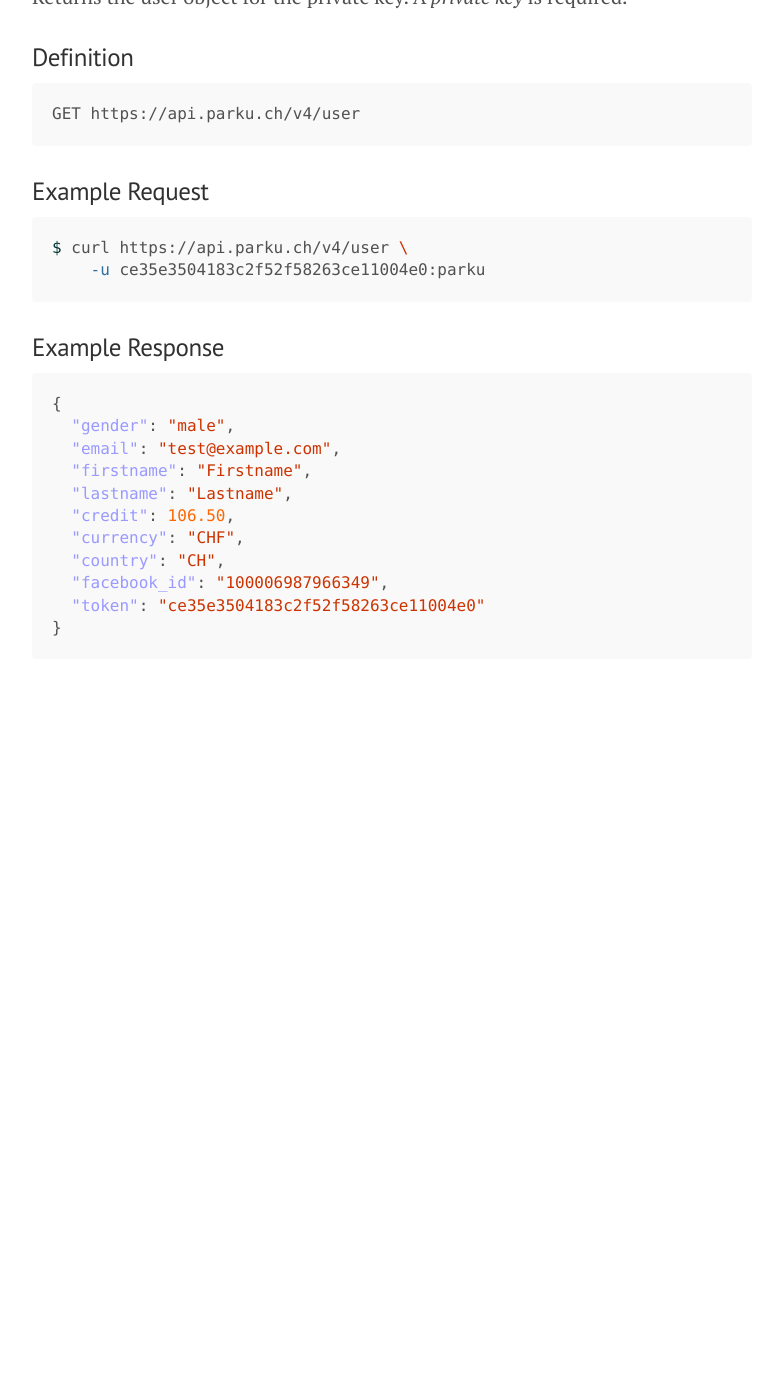
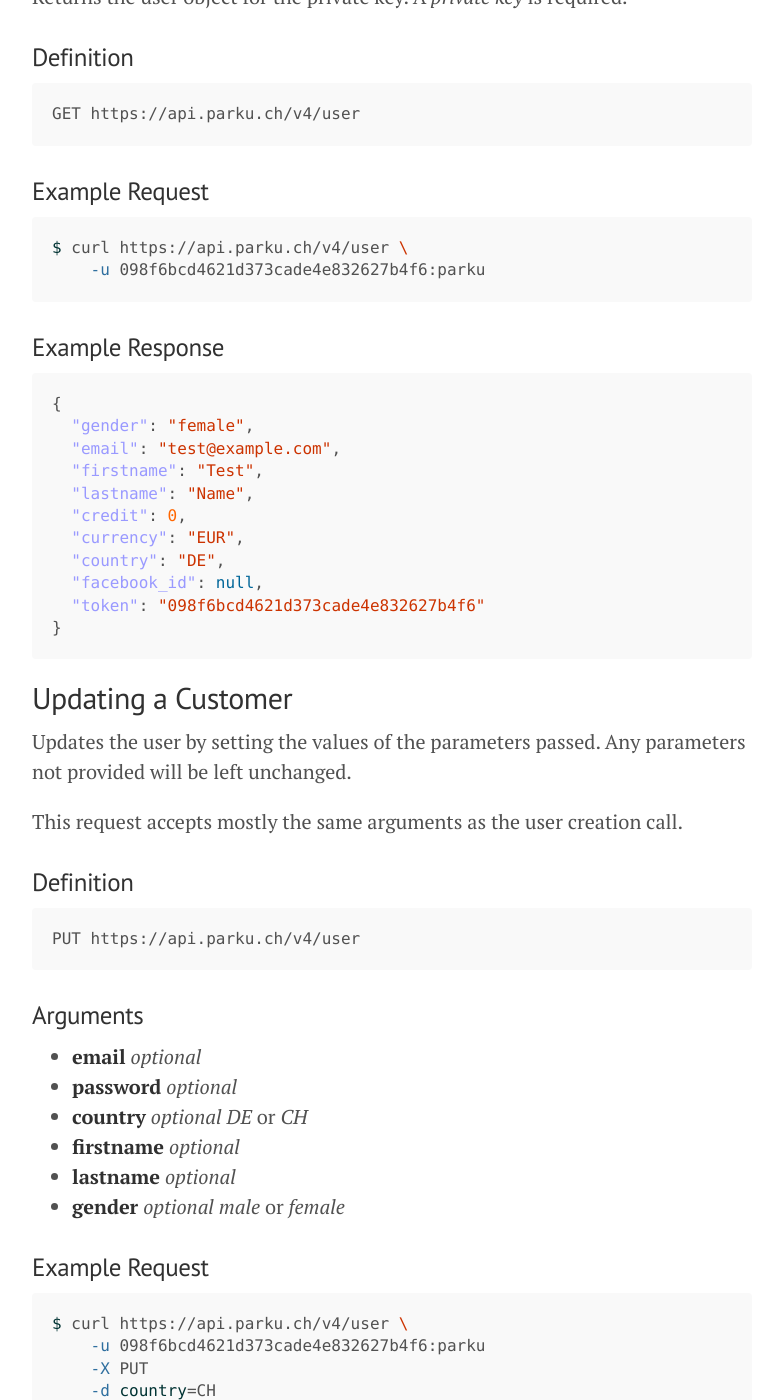
Before and after one commit to parku/docs, a Jekyll site: the page built from api/user.md, in a window 1280 px wide and 1400 px high, scrolled down 1448 px. Shown: the whole window, without its empty margins (248-1024 px from the left). Built offline with Jekyll 4.4.1, drawn with Linux system fonts in a browser that asks for light colours; Markdown is read by kramdown in place of the engine named in the settings; before the commit the page ends 2187 px from its top, so only the background shows below that; some of the changed text lies outside the part shown.

Commit message:
Update user object.

`````diff
--- a/api/user.md
+++ b/api/user.md
@@ -28,12 +28,12 @@ POST {{ site.parku.api }}/user
 
 ```sh
 $ curl {{ site.parku.api }}/user \
-    -u 6f1ed002ab5595859014ebf0951522d9:parku
-    -d email=test@example.com
-    -d password=test
-    -d country=DE
-    -d firstname=Test
-    -d lastname=Name
+    -u 6f1ed002ab5595859014ebf0951522d9:parku \
+    -d email=test@example.com \
+    -d password=test \
+    -d country=DE \
+    -d firstname=Test \
+    -d lastname=Name \
     -d gender=female
 ```
 
@@ -70,21 +70,70 @@ GET {{ site.parku.api }}/user
 
 ```sh
 $ curl {{ site.parku.api }}/user \
-    -u ce35e3504183c2f52f58263ce11004e0:parku
+    -u 098f6bcd4621d373cade4e832627b4f6:parku
 ```
 
 ### Example Response
 
 ```json
 {
-  "gender": "male",
+  "gender": "female",
   "email": "test@example.com",
-  "firstname": "Firstname",
-  "lastname": "Lastname",
-  "credit": 106.50,
+  "firstname": "Test",
+  "lastname": "Name",
+  "credit": 0,
+  "currency": "EUR",
+  "country": "DE",
+  "facebook_id": null,
+  "token": "098f6bcd4621d373cade4e832627b4f6"
+}
+```
+
+
+## Updating a Customer
+
+Updates the user by setting the values of the parameters passed. Any parameters not provided will be left unchanged.
+
+This request accepts mostly the same arguments as the user creation call.
+
+### Definition
+
+````
+PUT {{ site.parku.api }}/user
+````
+
+### Arguments
+
+* __email__ _optional_
+* __password__ _optional_
+* __country__ _optional_
+  _DE_ or _CH_
+* __firstname__ _optional_
+* __lastname__ _optional_
+* __gender__ _optional_
+  _male_ or _female_
+
+### Example Request
+
+```sh
+$ curl {{ site.parku.api }}/user \
+    -u 098f6bcd4621d373cade4e832627b4f6:parku
+    -X PUT
+    -d country=CH
+```
+
+### Example Response
+
+```json
+{
+  "gender": "female",
+  "email": "test@example.com",
+  "firstname": "Test",
+  "lastname": "Name",
+  "credit": 0,
   "currency": "CHF",
   "country": "CH",
-  "facebook_id": "100006987966349",
-  "token": "ce35e3504183c2f52f58263ce11004e0"
+  "facebook_id": null,
+  "token": "098f6bcd4621d373cade4e832627b4f6"
 }
 ```
`````
